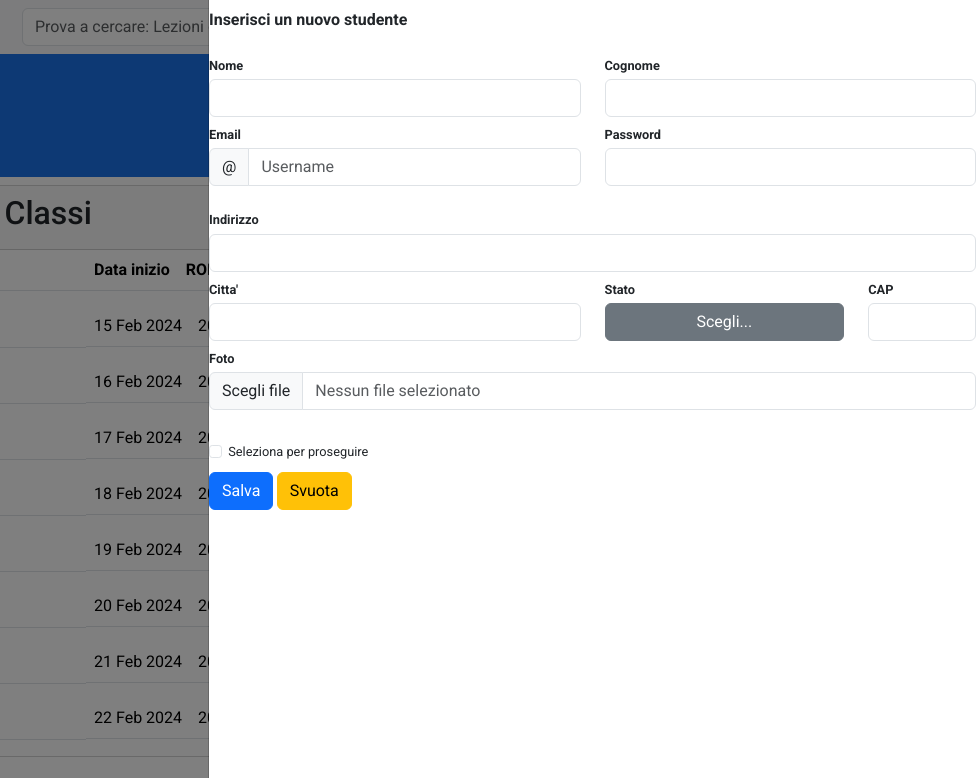
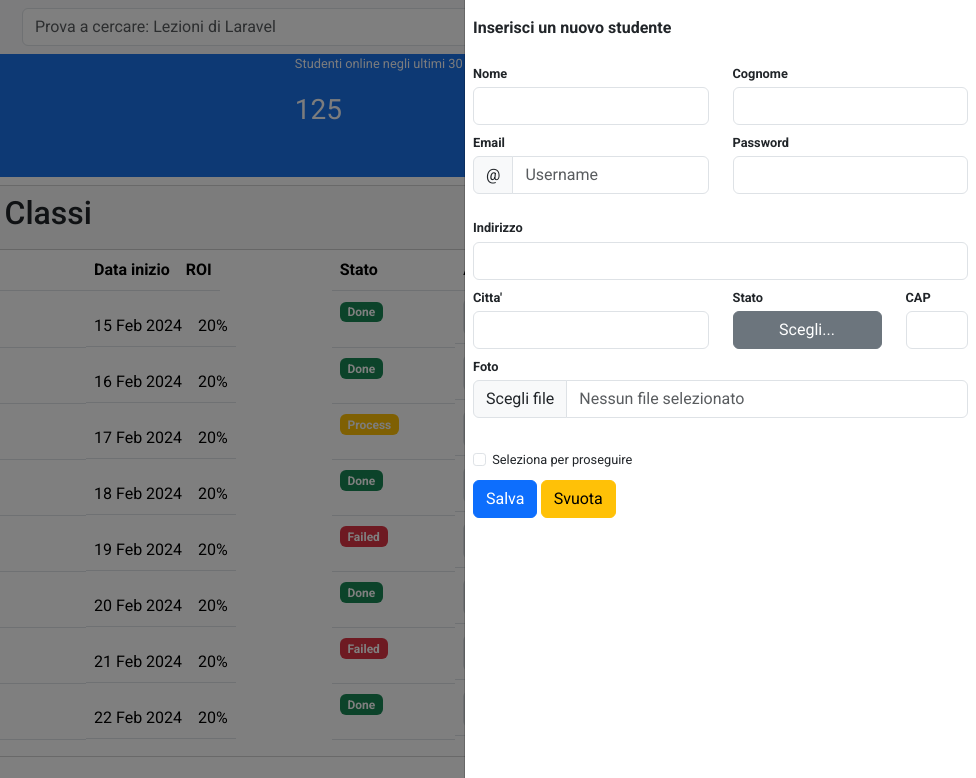
Before and after one commit to Piccios/html-css-bootstrap-dashboard, a plain HTML site: page inde.html in a window 1280 px wide. Both pictures are taken after a click on the button 1235 px from the left and 103 px from the top of the page. Shown: the top 778 px of the page, 304-1280 px from the left. Drawn offline with nearby package versions, Linux system fonts and the light colour scheme.

Commit message:
offcanvas has a new width and padding has been added to the content

```diff
--- a/inde.html
+++ b/inde.html
@@ -100,7 +100,7 @@
                     role="button" aria-controls="offcanvasExample">
                     <i class="fa-solid fa-plus border p-2 rounded"></i>
                 </a>
-                <div class="offcanvas offcanvas-end custom-width" tabindex="-1" id="offcanvasExample"
+                <div class="offcanvas offcanvas-end custom-width p-2" tabindex="-1" id="offcanvasExample"
                     aria-labelledby="offcanvasExampleLabel">
                     <div class="title fs-6 mt-2 fw-semibold">
                         <p>Inserisci un nuovo studente</p>
--- a/style/style.css
+++ b/style/style.css
@@ -77,7 +77,7 @@ section.students{
 }
 
 .offcanvas.custom-width{
-    width: 60vw;
+    width: 40vw;
 }
 
 main{
```
